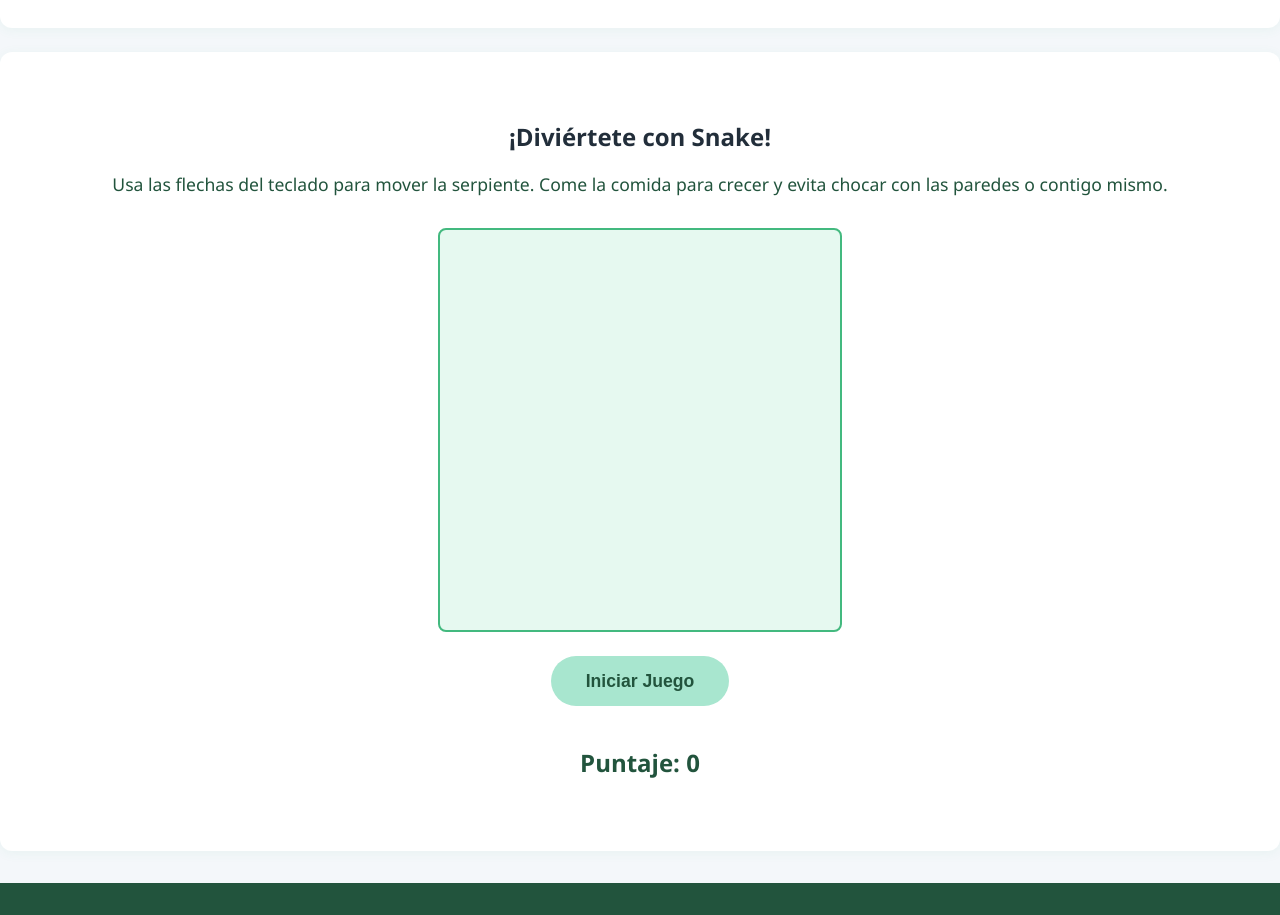
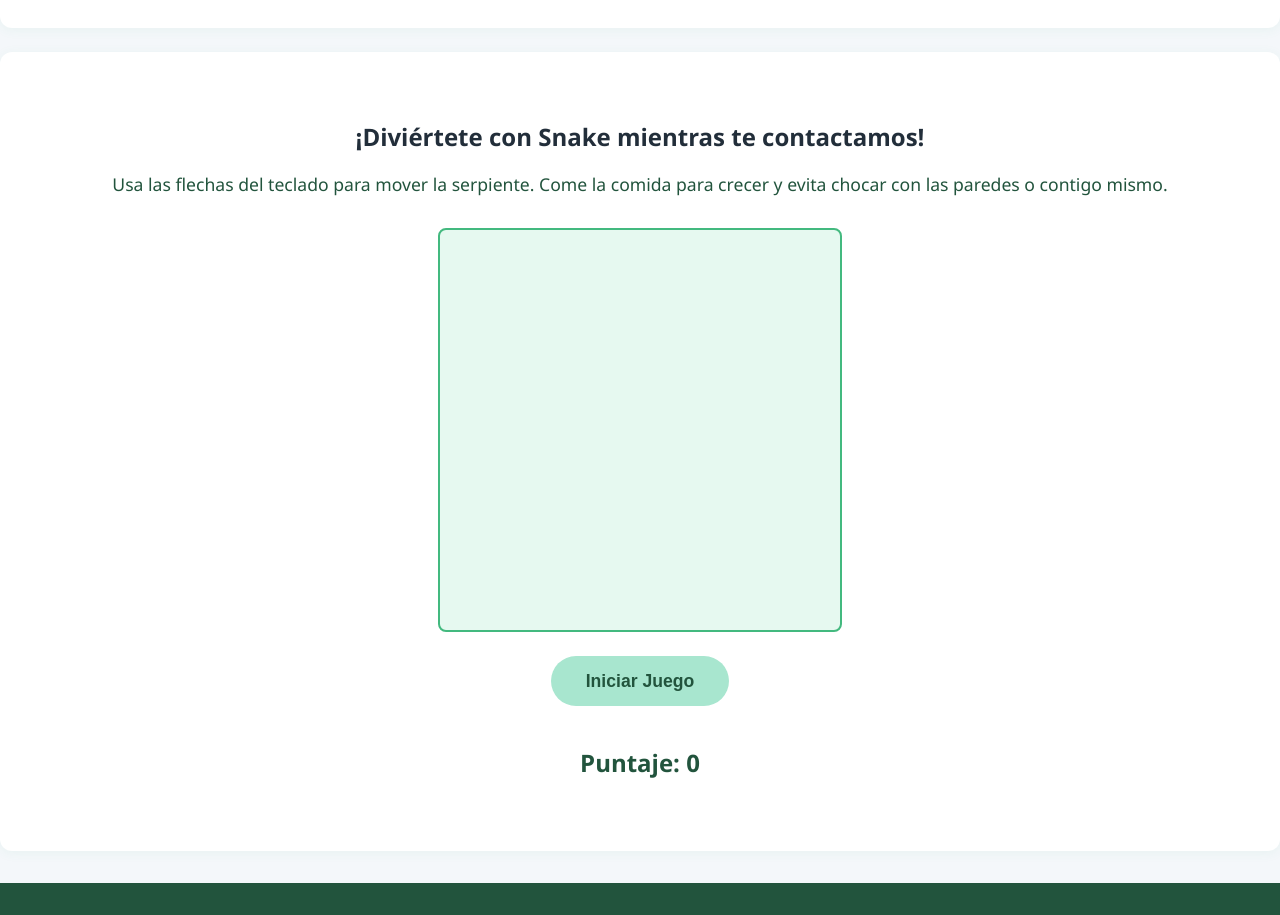
Before and after one commit to DevInfoGlouphi/hacktoon-3, a plain HTML site: page index.html in a window 1280 px wide. Shown: the part 2420-3335 px from the top of the page. Drawn offline with Linux system fonts and the light colour scheme.

Commit message:
Chaging message text

```diff
--- a/index.html
+++ b/index.html
@@ -157,7 +157,7 @@
     </section>
     <section class="game-section" id="game">
         <div class="container">
-            <h2>¡Diviértete con Snake!</h2>
+            <h2>¡Diviértete con Snake mientras te contactamos!</h2>
             <p class="game-instructions">Usa las flechas del teclado para mover la serpiente. Come la comida para crecer y evita chocar con las paredes o contigo mismo.</p>
             <div class="game-container">
                 <canvas id="snakeCanvas" width="400" height="400"></canvas>
```
